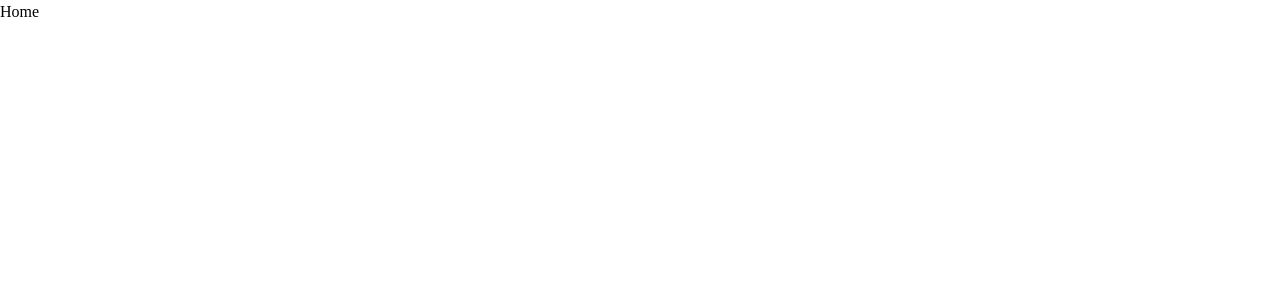
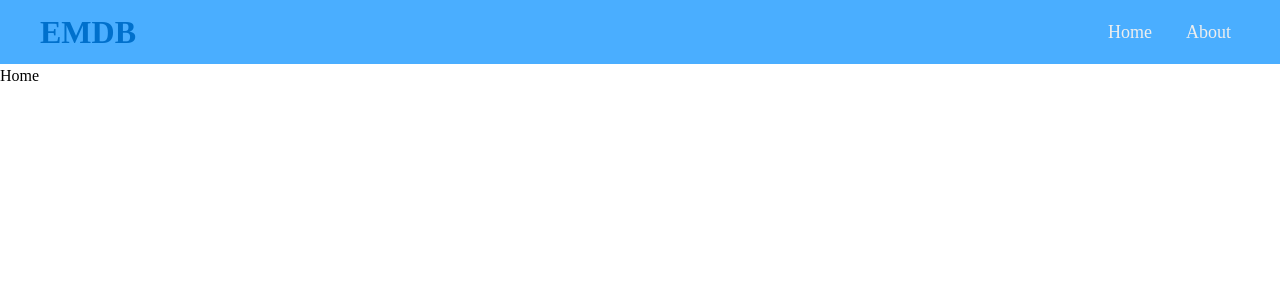
Before and after one commit to ersincakmak/appcent-case, a React (Create React App) app: page / in a window 1280 px wide. Shown: the top 300 px of the page. Built offline with nearby package versions, Linux system fonts and the light colour scheme.

Commit message:
Create header

```diff
--- a/src/App.tsx
+++ b/src/App.tsx
@@ -6,12 +6,14 @@ import NotFound from './pages/NotFound'
 import styled, { ThemeProvider } from 'styled-components'
 import baseTheme from './theme/baseTheme'
 import ResetCss from './theme/ResetCss'
+import Header from './components/Header'
 
 const AppContainer = styled.div`
   display: flex;
   width: 100vw;
   height: 100vh;
   overflow: hidden;
+  flex-direction: column;
 `
 
 const App = () => {
@@ -20,6 +22,7 @@ const App = () => {
       <ResetCss />
       <AppContainer>
         <BrowserRouter>
+          <Header />
           <Routes>
             <Route path="/" element={<Home />} />
             <Route path="/movie/:id" element={<MovieDetail />} />
--- /dev/null
+++ b/src/components/Header.tsx
@@ -0,0 +1,58 @@
+import { Link } from 'react-router-dom'
+import styled from 'styled-components'
+
+const Container = styled.div`
+  padding: 0.5em 1em;
+  background-color: ${(props) => props.theme.colors.primary.base};
+`
+
+const Inner = styled.div`
+  width: ${(props) => props.theme.containerWidth};
+  margin: auto;
+  display: flex;
+  flex-direction: row;
+  align-items: center;
+  justify-content: space-between;
+`
+const NavLink = styled(Link)`
+  font-size: 1rem;
+  padding: 0.2em 0.5em;
+  color: inherit;
+  color: ${(props) => props.theme.colors.text.contrast};
+  border-radius: ${(props) => props.theme.borderRadius};
+  font-size: 1.125rem;
+  user-select: none;
+
+  :hover {
+    text-decoration: underline;
+  }
+`
+
+const Links = styled.div`
+  display: flex;
+  flex-direction: row;
+  align-items: center;
+  width: max-content;
+  gap: 1em;
+`
+
+const Logo = styled.h1`
+  color: ${(props) => props.theme.colors.primary.hover};
+  user-select: none;
+`
+
+const Header = () => {
+  return (
+    <Container>
+      <Inner>
+        <Logo>EMDB</Logo>
+        <Links>
+          <NavLink to="/">Home</NavLink>
+          <NavLink to="/about">About</NavLink>
+        </Links>
+      </Inner>
+    </Container>
+  )
+}
+
+export default Header
--- a/src/theme/baseTheme.tsx
+++ b/src/theme/baseTheme.tsx
@@ -2,6 +2,7 @@ import { DefaultTheme } from 'styled-components'
 
 const baseTheme: DefaultTheme = {
   borderRadius: '5px',
+  containerWidth: 'min(75rem,100%)', // 1200px
   colors: {
     text: {
       base: '#252525',
--- a/src/types/styled-components.d.ts
+++ b/src/types/styled-components.d.ts
@@ -3,6 +3,7 @@ import 'styled-components'
 declare module 'styled-components' {
   export interface DefaultTheme {
     borderRadius: string
+    containerWidth: string
     colors: {
       primary: {
         base: string
```
